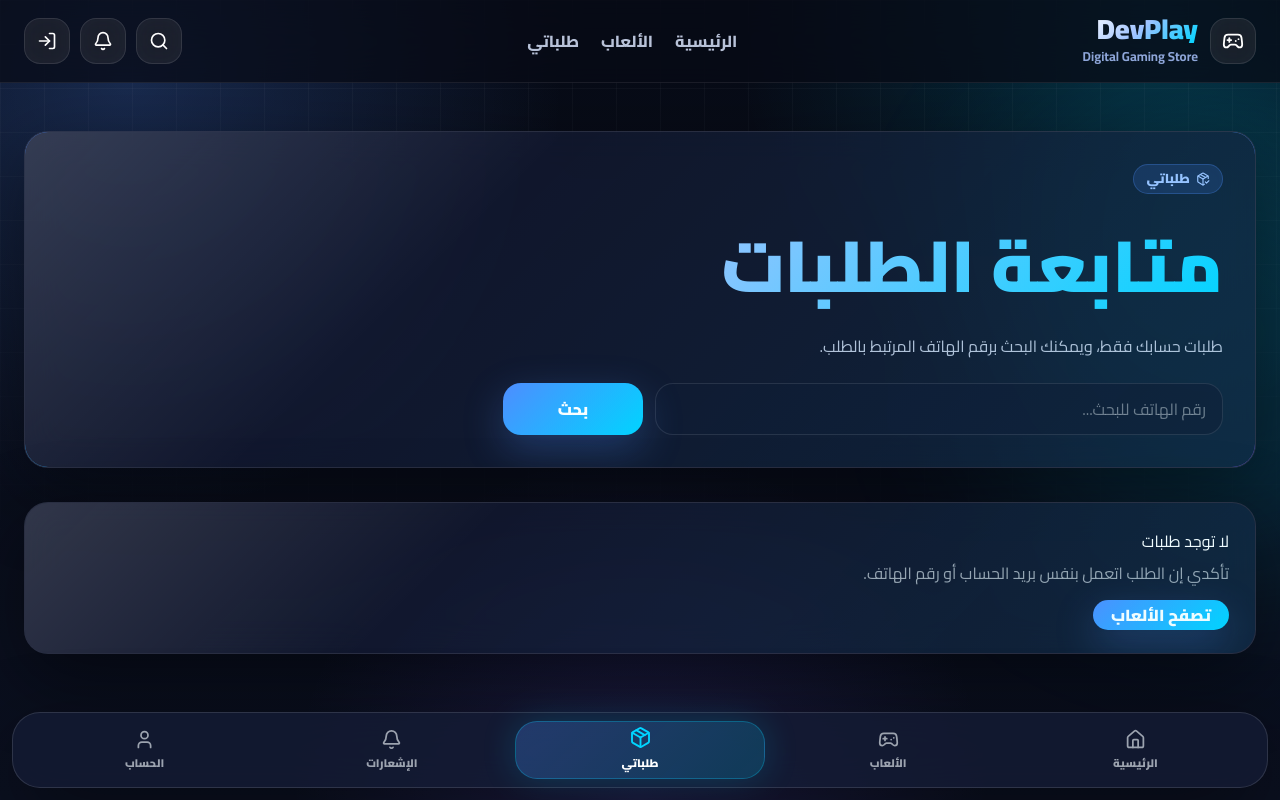
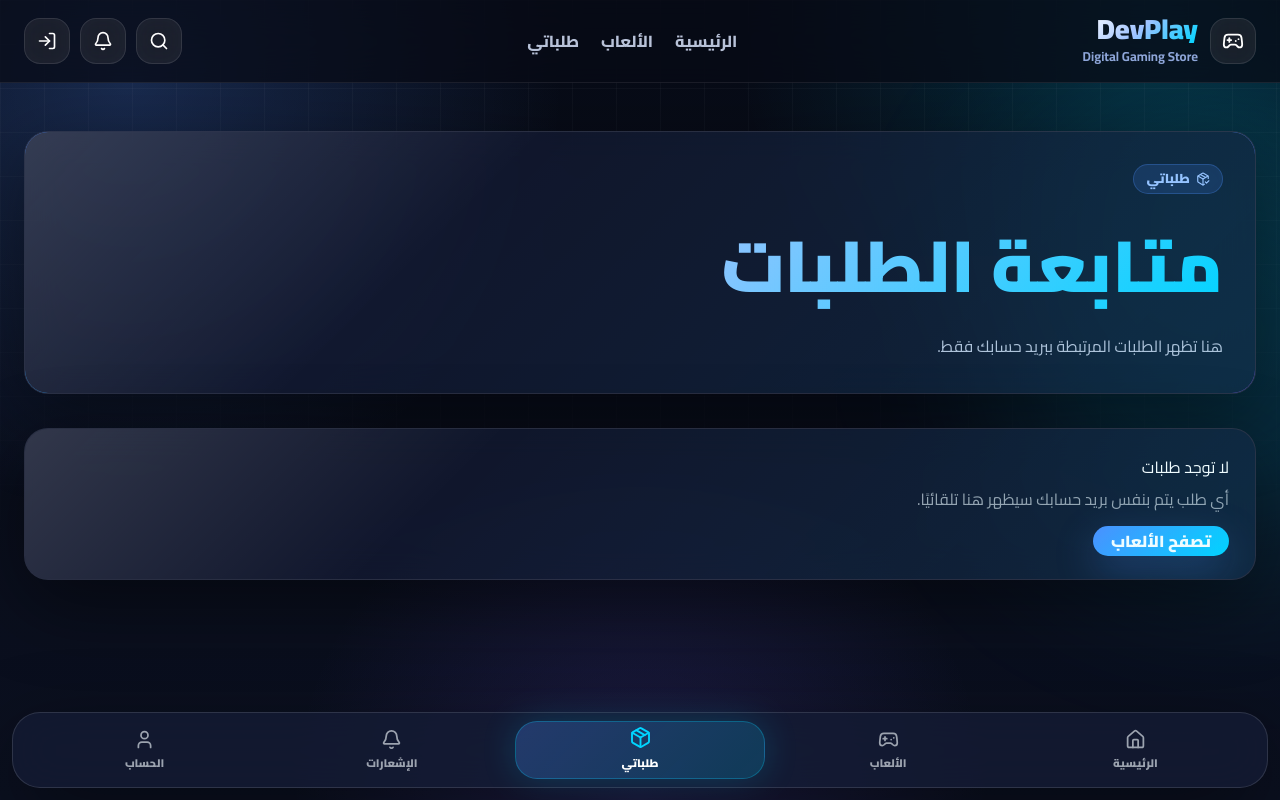
Before and after one commit to ym1647445-commits/devplayv10, a Next.js app: page /orders in a window 1280 px wide. Built offline with nearby package versions, Linux system fonts and the light colour scheme; no server answers; the database is empty.

Commit message:
Fix account orders privacy

```diff
--- a/app/orders/page.tsx
+++ b/app/orders/page.tsx
@@ -53,21 +53,10 @@ function statusInfo(status?: string | null) {
   return { label: "قيد الانتظار", icon: Clock, className: "pending" };
 }
 
-function normalizeEgyptPhone(value: string) {
-  const digits = value.replace(/\D/g, "");
-
-  if (!digits) return "";
-  if (digits.startsWith("20")) return `+${digits}`;
-  if (digits.startsWith("0")) return `+20${digits.slice(1)}`;
-
-  return `+20${digits}`;
-}
-
 export default function OrdersPage() {
   const supabase = createClient();
 
   const [orders, setOrders] = useState<Order[]>([]);
-  const [searchPhone, setSearchPhone] = useState("");
   const [loading, setLoading] = useState(true);
   const [openOrder, setOpenOrder] = useState<number | null>(null);
 
@@ -76,43 +65,31 @@ export default function OrdersPage() {
     // eslint-disable-next-line react-hooks/exhaustive-deps
   }, []);
 
-  async function loadOrders(customPhone?: string) {
+  async function loadOrders() {
     setLoading(true);
 
     const { data: userData } = await supabase.auth.getUser();
     const user = userData.user;
+    const email = user?.email?.trim().toLowerCase() || "";
 
-    const email = user?.email?.trim().toLowerCase() || "";
-    const phoneFromMeta = user?.user_metadata?.phone || "";
-    const normalizedMetaPhone = normalizeEgyptPhone(phoneFromMeta);
-    const normalizedSearchPhone = normalizeEgyptPhone(customPhone || searchPhone);
-
-    if (!user) {
+    if (!user || !email) {
       setOrders([]);
       setLoading(false);
       return;
     }
 
-    let query = supabase
+    const { data, error } = await supabase
       .from("orders")
       .select("*")
+      .eq("customer_email", email)
       .order("created_at", { ascending: false });
 
-    if (normalizedSearchPhone) {
-      query = query.or(
-        `customer_email.eq.${email},customer_phone.eq.${normalizedSearchPhone}`
-      );
-    } else if (email && normalizedMetaPhone) {
-      query = query.or(
-        `customer_email.eq.${email},customer_phone.eq.${normalizedMetaPhone}`
-      );
-    } else if (email) {
-      query = query.eq("customer_email", email);
-    } else {
-      query = query.eq("customer_phone", normalizedMetaPhone);
+    if (error) {
+      console.log("ORDERS ERROR:", error.message);
+      setOrders([]);
+      setLoading(false);
+      return;
     }
-
-    const { data } = await query;
 
     setOrders(data || []);
     setLoading(false);
@@ -131,19 +108,7 @@ export default function OrdersPage() {
 
           <h1 className="neon-text">متابعة الطلبات</h1>
 
-          <p>طلبات حسابك فقط، ويمكنك البحث برقم الهاتف المرتبط بالطلب.</p>
-
-          <div className="orders-search">
-            <input
-              placeholder="رقم الهاتف للبحث..."
-              value={searchPhone}
-              onChange={(e) => setSearchPhone(e.target.value)}
-            />
-
-            <button className="btn" onClick={() => loadOrders(searchPhone)}>
-              بحث
-            </button>
-          </div>
+          <p>هنا تظهر الطلبات المرتبطة ببريد حسابك فقط.</p>
         </section>
 
         <section className="section">
@@ -152,7 +117,7 @@ export default function OrdersPage() {
           ) : orders.length === 0 ? (
             <div className="glass-card orders-empty">
               <h2>لا توجد طلبات</h2>
-              <p>تأكدي إن الطلب اتعمل بنفس بريد الحساب أو رقم الهاتف.</p>
+              <p>أي طلب يتم بنفس بريد حسابك سيظهر هنا تلقائيًا.</p>
 
               <Link href="/products" className="btn">
                 تصفح الألعاب
@@ -250,9 +215,7 @@ export default function OrdersPage() {
 
                                 <button
                                   onClick={() =>
-                                    navigator.clipboard.writeText(
-                                      order.delivery_code || ""
-                                    )
+                                    navigator.clipboard.writeText(order.delivery_code || "")
                                   }
                                 >
                                   <Copy size={15} />
```
